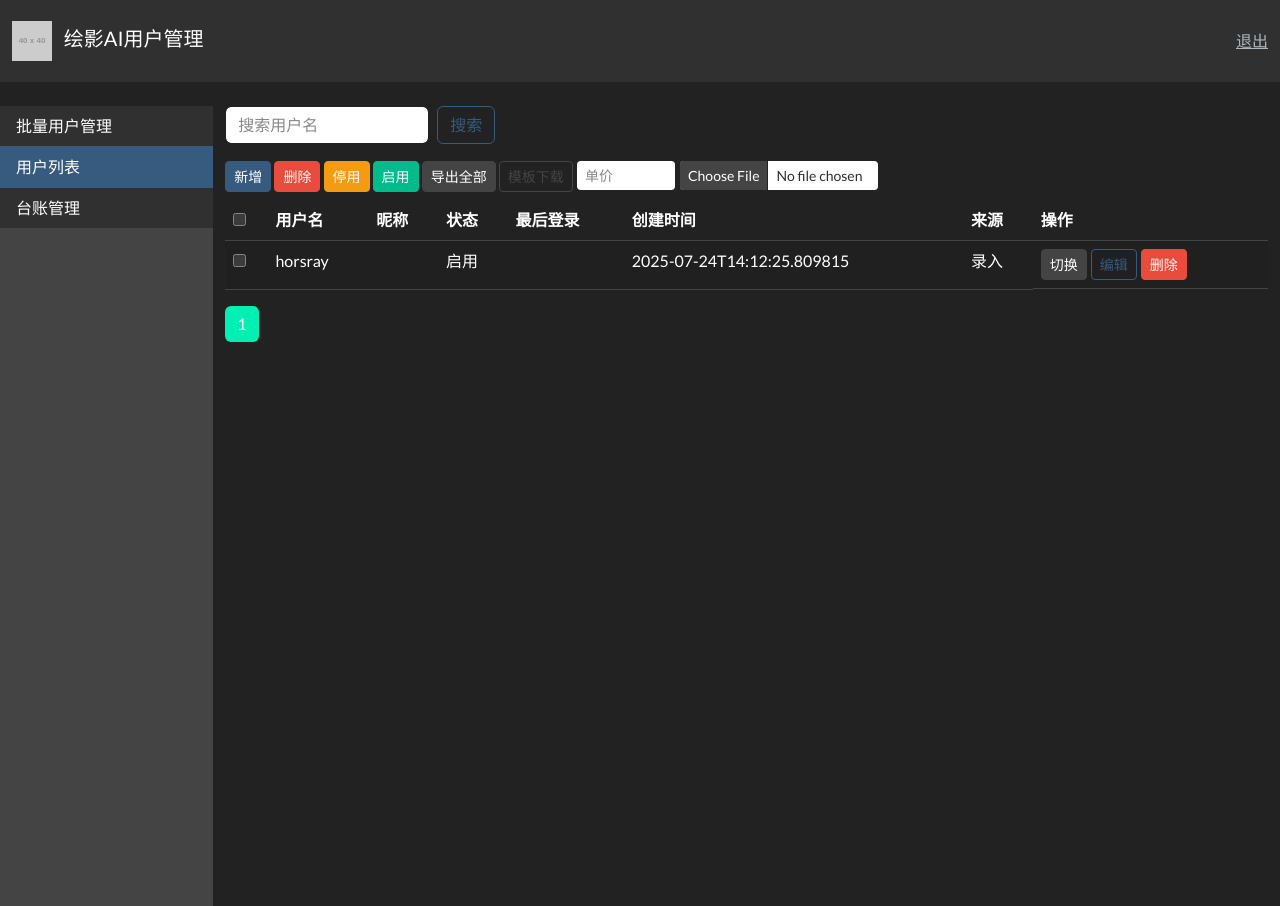
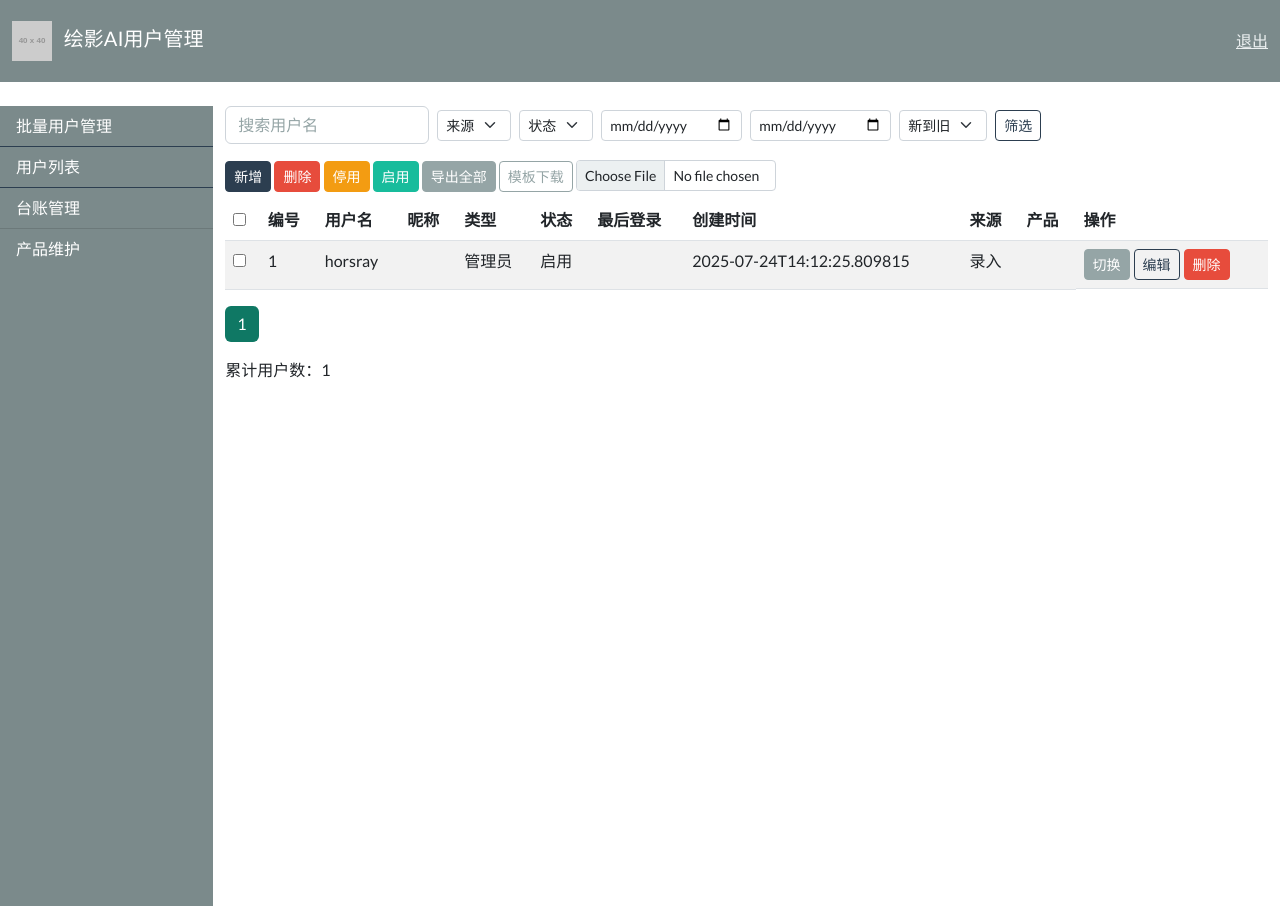
Before and after one commit to Horsray/proxy, a Flask app: page /users in a window 1280 px wide. Run offline with Flask 3, Linux system fonts and the light colour scheme; the visitor is signed in with stand-in values (Sample User, id 1); grey boxes labelled with a size stand in for pictures from a placeholder-image service; some libraries are stand-ins or nearby versions.

Commit message:
Enhance admin UI and add product management

```diff
--- /dev/null
+++ b/products.json
@@ -0,0 +1 @@
+{"products": {"绘影AI": {"name": "绘影AI", "version": "1.0", "type": "标准版"}}}
--- a/server.py
+++ b/server.py
@@ -14,6 +14,7 @@ from openpyxl import Workbook, load_workbook
 BASE_DIR = os.path.dirname(os.path.abspath(__file__))
 USERS_FILE = os.path.join(BASE_DIR, 'users.json')
 LEDGER_FILE = os.path.join(BASE_DIR, 'ledger.json')
+PRODUCTS_FILE = os.path.join(BASE_DIR, 'products.json')
 app = Flask(__name__)
 app.secret_key = os.environ.get('SECRET_KEY', 'huiying-secret')
 
@@ -53,6 +54,21 @@ def load_ledger() -> list:
 def save_ledger(records: list) -> None:
     with open(LEDGER_FILE, 'w', encoding='utf-8') as f:
         json.dump({'records': records}, f, indent=4, ensure_ascii=False)
+
+
+def load_products() -> dict:
+    if os.path.exists(PRODUCTS_FILE):
+        with open(PRODUCTS_FILE, 'r', encoding='utf-8') as f:
+            try:
+                return json.load(f).get('products', {})
+            except Exception:
+                return {}
+    return {}
+
+
+def save_products(products: dict) -> None:
+    with open(PRODUCTS_FILE, 'w', encoding='utf-8') as f:
+        json.dump({'products': products}, f, indent=4, ensure_ascii=False)
 
 
 def admin_required(f):
@@ -97,7 +113,8 @@ def index():
 @admin_required
 def bulk_manage():
     accounts = session.get('bulk_accounts')
-    return render_template('bulk.html', accounts=accounts)
+    products = load_products()
+    return render_template('bulk.html', accounts=accounts, products=products)
 
 
 @app.route('/users/random')
@@ -134,16 +151,37 @@ def bulk_export():
 @admin_required
 def user_list():
     query = request.args.get('q', '')
+    source = request.args.get('source', '')
+    status = request.args.get('status', '')
+    sort = request.args.get('sort', 'desc')
+    start = request.args.get('start', '')
+    end = request.args.get('end', '')
     page = int(request.args.get('page', 1))
     per_page = 15
     users = load_users()
     if query:
         users = {k: v for k, v in users.items() if query.lower() in k.lower()}
-    total = len(users)
-    items = list(users.items())[(page - 1) * per_page: page * per_page]
+    if source:
+        users = {k: v for k, v in users.items() if v.get('source') == source}
+    if status:
+        flag = status == 'enabled'
+        users = {k: v for k, v in users.items() if v.get('enabled', True) == flag}
+    if start:
+        users = {k: v for k, v in users.items() if v.get('created_at', '') >= start}
+    if end:
+        users = {k: v for k, v in users.items() if v.get('created_at', '') <= end}
+    items = list(users.items())
+    admins = [i for i in items if i[1].get('is_admin')]
+    others = [i for i in items if not i[1].get('is_admin')]
+    others.sort(key=lambda x: x[1].get('created_at', ''), reverse=(sort != 'asc'))
+    items = admins + others
+    total = len(items)
+    page_items = items[(page - 1) * per_page: page * per_page]
+    products = load_products()
     return render_template(
-        'users.html', users=dict(items), total=total,
-        page=page, per_page=per_page, query=query
+        'users.html', users=dict(page_items), total=total,
+        page=page, per_page=per_page, query=query, source=source,
+        status=status, sort=sort, start=start, end=end, products=products
     )
 
 
@@ -154,7 +192,8 @@ def add_user():
     password = request.form.get('password')
     nickname = request.form.get('nickname', '')
     is_admin = bool(request.form.get('is_admin'))
-    price = float(request.form.get('price', 0))
+    price = float(request.form.get('price') or 0)
+    product = request.form.get('product', '')
     if not username or not password:
         return redirect(url_for('user_list'))
     users = load_users()
@@ -167,6 +206,7 @@ def add_user():
         'enabled': True,
         'source': 'add',
         'price': price,
+        'product': product,
         'created_at': datetime.now().strftime('%Y-%m-%d %H:%M:%S'),
         'last_login': None
     }
@@ -176,6 +216,7 @@ def add_user():
     records.append({
         'time': datetime.now().strftime('%Y-%m-%d %H:%M:%S'),
         'admin': session.get('admin'),
+        'product': product,
         'price': price,
         'count': 1,
         'revenue': price
@@ -231,6 +272,7 @@ def update_user(name):
     nickname = request.form.get('nickname')
     is_admin = bool(request.form.get('is_admin'))
     enabled = bool(request.form.get('enabled'))
+    product = request.form.get('product')
     users = load_users()
     if name in users:
         user = users[name]
@@ -244,6 +286,8 @@ def update_user(name):
             users[name]['nickname'] = nickname
         users[name]['is_admin'] = is_admin
         users[name]['enabled'] = enabled
+        if product is not None:
+            users[name]['product'] = product
         save_users(users)
     return redirect(url_for('user_list'))
 
@@ -252,7 +296,8 @@ def update_user(name):
 @admin_required
 def import_users():
     file = request.files.get('file')
-    price = float(request.form.get('price', 0))
+    price = float(request.form.get('price') or 0)
+    product = request.form.get('product', '')
     if not file:
         return redirect(url_for('user_list'))
     filename = secure_filename(file.filename)
@@ -278,6 +323,7 @@ def import_users():
                 'is_admin': is_admin,
                 'enabled': True,
                 'source': 'import',
+                'product': product,
                 'created_at': datetime.now().strftime('%Y-%m-%d %H:%M:%S'),
                 'last_login': None,
                 'price': price
@@ -289,6 +335,7 @@ def import_users():
         records.append({
             'time': datetime.now().strftime('%Y-%m-%d %H:%M:%S'),
             'admin': session.get('admin'),
+            'product': product,
             'price': price,
             'count': count,
             'revenue': price * count
@@ -305,7 +352,7 @@ def export_users():
     ws = wb.active
     ws.append([
         '用户名', '密码', '昵称', '是否管理员',
-        '启用', '来源', '创建时间', '最后登录'
+        '启用', '来源', '创建时间', '最后登录', '产品'
     ])
     for name, info in users.items():
         ws.append([
@@ -317,6 +364,7 @@ def export_users():
             info.get('source'),
             info.get('created_at'),
             info.get('last_login'),
+            info.get('product','')
         ])
     bio = BytesIO()
     wb.save(bio)
@@ -336,11 +384,43 @@ def download_template():
     return send_file(bio, download_name='import_template.xlsx', as_attachment=True)
 
 
+@app.route('/products')
+@admin_required
+def products():
+    products = load_products()
+    return render_template('products.html', products=products)
+
+
+@app.route('/products/add', methods=['POST'])
+@admin_required
+def add_product():
+    name = request.form.get('name')
+    version = request.form.get('version', '')
+    ptype = request.form.get('ptype', '')
+    if not name:
+        return redirect(url_for('products'))
+    products = load_products()
+    products[name] = {'name': name, 'version': version, 'type': ptype}
+    save_products(products)
+    return redirect(url_for('products'))
+
+
+@app.route('/products/<name>/delete', methods=['POST'])
+@admin_required
+def delete_product(name):
+    products = load_products()
+    if name in products:
+        products.pop(name)
+        save_products(products)
+    return redirect(url_for('products'))
+
+
 @app.route('/users/bulk_create', methods=['POST'])
 @admin_required
 def bulk_create():
     count = int(request.form.get('count', 0))
-    price = float(request.form.get('price', 0))
+    price = float(request.form.get('price') or 0)
+    product = request.form.get('product', '')
     users = load_users()
     new_accounts = []
     for _ in range(count):
@@ -355,6 +435,7 @@ def bulk_create():
             'is_admin': False,
             'enabled': True,
             'source': 'batch',
+            'product': product,
             'created_at': datetime.now().strftime('%Y-%m-%d %H:%M:%S'),
             'last_login': None,
             'price': price
@@ -367,6 +448,7 @@ def bulk_create():
         records.append({
             'time': datetime.now().strftime('%Y-%m-%d %H:%M:%S'),
             'admin': session.get('admin'),
+            'product': product,
             'price': price,
             'count': count,
             'revenue': price * count
@@ -379,6 +461,18 @@ def bulk_create():
 @admin_required
 def ledger_view():
     records = load_ledger()
+    product = request.args.get('product', '')
+    admin = request.args.get('admin', '')
+    start = request.args.get('start', '')
+    end = request.args.get('end', '')
+    if product:
+        records = [r for r in records if r.get('product') == product]
+    if admin:
+        records = [r for r in records if r.get('admin') == admin]
+    if start:
+        records = [r for r in records if r['time'] >= start]
+    if end:
+        records = [r for r in records if r['time'] <= end]
     total = sum(r.get('revenue', 0) for r in records)
     today = datetime.now().strftime('%Y-%m-%d')
     month = datetime.now().strftime('%Y-%m')
@@ -386,9 +480,12 @@ def ledger_view():
     daily = sum(r['revenue'] for r in records if r['time'].startswith(today))
     monthly = sum(r['revenue'] for r in records if r['time'].startswith(month))
     yearly = sum(r['revenue'] for r in records if r['time'].startswith(year))
+    products = load_products()
     return render_template(
         'ledger.html', records=records, daily=daily,
-        monthly=monthly, yearly=yearly, total=total
+        monthly=monthly, yearly=yearly, total=total,
+        product_filter=product, admin_filter=admin,
+        start=start, end=end, products=products
     )
 
 
--- a/templates/layout.html
+++ b/templates/layout.html
@@ -4,7 +4,7 @@
     <meta charset="utf-8">
     <meta name="viewport" content="width=device-width, initial-scale=1">
     <title>{% block title %}用户管理{% endblock %}</title>
-    <link href="https://cdn.jsdelivr.net/npm/bootswatch@5.3.2/dist/darkly/bootstrap.min.css" rel="stylesheet">
+    <link href="https://cdn.jsdelivr.net/npm/bootswatch@5.3.2/dist/flatly/bootstrap.min.css" rel="stylesheet">
     <style>
       .sidebar {
         min-height: 100vh;
@@ -25,11 +25,12 @@
 </nav>
 <div class="container-fluid">
   <div class="row">
-    <div class="col-2 bg-secondary sidebar p-0">
+    <div class="col-2 bg-dark text-white sidebar p-0">
       <div class="list-group list-group-flush">
-        <a href="{{ url_for('bulk_manage') }}" class="list-group-item list-group-item-action {% if request.path.startswith('/bulk') %}active{% endif %}">批量用户管理</a>
-        <a href="{{ url_for('user_list') }}" class="list-group-item list-group-item-action {% if request.path.startswith('/users') %}active{% endif %}">用户列表</a>
-        <a href="{{ url_for('ledger_view') }}" class="list-group-item list-group-item-action {% if request.path.startswith('/ledger') %}active{% endif %}">台账管理</a>
+        <a href="{{ url_for('bulk_manage') }}" class="list-group-item list-group-item-action bg-dark text-white {% if request.path.startswith('/bulk') %}active{% endif %}">批量用户管理</a>
+        <a href="{{ url_for('user_list') }}" class="list-group-item list-group-item-action bg-dark text-white {% if request.path.startswith('/users') %}active{% endif %}">用户列表</a>
+        <a href="{{ url_for('ledger_view') }}" class="list-group-item list-group-item-action bg-dark text-white {% if request.path.startswith('/ledger') %}active{% endif %}">台账管理</a>
+        <a href="{{ url_for('products') }}" class="list-group-item list-group-item-action bg-dark text-white {% if request.path.startswith('/products') %}active{% endif %}">产品维护</a>
       </div>
     </div>
     <div class="col-10">
--- a/templates/login.html
+++ b/templates/login.html
@@ -4,7 +4,7 @@
     <meta charset="utf-8">
     <meta name="viewport" content="width=device-width, initial-scale=1">
     <title>管理员登录</title>
-    <link href="https://cdn.jsdelivr.net/npm/bootswatch@5.3.2/dist/darkly/bootstrap.min.css" rel="stylesheet">
+    <link href="https://cdn.jsdelivr.net/npm/bootswatch@5.3.2/dist/flatly/bootstrap.min.css" rel="stylesheet">
 </head>
 <body class="d-flex justify-content-center align-items-center vh-100">
 <div class="card p-4" style="min-width:320px;">
--- a/templates/users.html
+++ b/templates/users.html
@@ -3,11 +3,34 @@
 {% block content %}
 <div class="mb-3">
   <form class="row row-cols-lg-auto g-2 align-items-center" method="get">
-    <div class="col-3">
+    <div class="col-auto">
       <input type="text" name="q" class="form-control" placeholder="搜索用户名" value="{{ query }}">
     </div>
     <div class="col-auto">
-      <button type="submit" class="btn btn-outline-primary">搜索</button>
+      <select name="source" class="form-select form-select-sm">
+        <option value="">来源</option>
+        <option value="add" {% if source=='add' %}selected{% endif %}>录入</option>
+        <option value="batch" {% if source=='batch' %}selected{% endif %}>生成</option>
+        <option value="import" {% if source=='import' %}selected{% endif %}>导入</option>
+      </select>
+    </div>
+    <div class="col-auto">
+      <select name="status" class="form-select form-select-sm">
+        <option value="">状态</option>
+        <option value="enabled" {% if status=='enabled' %}selected{% endif %}>启用</option>
+        <option value="disabled" {% if status=='disabled' %}selected{% endif %}>停用</option>
+      </select>
+    </div>
+    <div class="col-auto"><input type="date" name="start" class="form-control form-control-sm" value="{{ start }}"></div>
+    <div class="col-auto"><input type="date" name="end" class="form-control form-control-sm" value="{{ end }}"></div>
+    <div class="col-auto">
+      <select name="sort" class="form-select form-select-sm">
+        <option value="desc" {% if sort=='desc' %}selected{% endif %}>新到旧</option>
+        <option value="asc" {% if sort=='asc' %}selected{% endif %}>旧到新</option>
+      </select>
+    </div>
+    <div class="col-auto">
+      <button type="submit" class="btn btn-outline-primary btn-sm">筛选</button>
     </div>
   </form>
 </div>
@@ -19,19 +42,21 @@
   <button name="action" value="enable" class="btn btn-success btn-sm">启用</button>
   <a class="btn btn-secondary btn-sm" href="{{ url_for('export_users') }}">导出全部</a>
   <a class="btn btn-outline-secondary btn-sm" href="{{ url_for('download_template') }}">模板下载</a>
-  <input type="number" name="price" step="0.01" placeholder="单价" class="form-control form-control-sm d-inline-block" style="width:100px">
   <input type="file" name="file" class="form-control form-control-sm d-inline-block" style="width:200px" onchange="this.form.submit()" formaction="{{ url_for('import_users') }}" formmethod="post" enctype="multipart/form-data">
 </div>
 <table class="table table-striped table-hover">
   <thead>
     <tr>
       <th scope="col"><input type="checkbox" id="check-all" onclick="document.querySelectorAll('input[name=names]').forEach(c=>c.checked=this.checked)"></th>
+      <th>编号</th>
       <th>用户名</th>
       <th>昵称</th>
+      <th>类型</th>
       <th>状态</th>
       <th>最后登录</th>
       <th>创建时间</th>
       <th>来源</th>
+      <th>产品</th>
       <th>操作</th>
     </tr>
   </thead>
@@ -39,14 +64,17 @@
   {% for name, info in users.items() %}
     <tr>
       <td><input type="checkbox" name="names" value="{{ name }}"></td>
+      <td>{{ loop.index + (page-1)*per_page }}</td>
       <td>{{ name }}</td>
       <td>{{ info.nickname }}</td>
+      <td>{% if info.is_admin %}管理员{% else %}用户{% endif %}</td>
       <td>{% if info.enabled %}启用{% else %}停用{% endif %}</td>
       <td>{{ info.last_login or '' }}</td>
       <td>{{ info.created_at }}</td>
       <td>
         {% if info.source == 'add' %}录入{% elif info.source == 'batch' %}生成{% elif info.source == 'import' %}导入{% else %}{{ info.source }}{% endif %}
       </td>
+      <td>{{ info.product or '' }}</td>
       <td class="d-flex gap-1">
         <form method="post" action="{{ url_for('toggle_user', name=name) }}" class="d-inline">
           <button class="btn btn-sm btn-secondary" title="启用/停用">切换</button>
@@ -67,6 +95,14 @@
               <div class="mb-2"><label class="form-label">用户名</label><input name="username" class="form-control" value="{{ name }}"></div>
               <div class="mb-2"><label class="form-label">昵称</label><input name="nickname" class="form-control" value="{{ info.nickname }}"></div>
               <div class="mb-2"><label class="form-label">新密码</label><input name="password" class="form-control"></div>
+              <div class="mb-2">
+                <label class="form-label">产品</label>
+                <select name="product" class="form-select">
+                  {% for p in products.values() %}
+                  <option value="{{ p.name }}" {% if info.product==p.name %}selected{% endif %}>{{ p.name }} {{ p.version }}</option>
+                  {% endfor %}
+                </select>
+              </div>
               <div class="form-check form-switch mb-2"><input class="form-check-input" type="checkbox" name="is_admin" {% if info.is_admin %}checked{% endif %}> 管理员</div>
               <div class="form-check form-switch"><input class="form-check-input" type="checkbox" name="enabled" {% if info.enabled %}checked{% endif %}> 启用</div>
             </div>
@@ -82,10 +118,11 @@
 <nav>
   <ul class="pagination">
     {% for p in range(1, (total-1)//per_page + 2) %}
-      <li class="page-item {% if p==page %}active{% endif %}"><a class="page-link" href="?page={{ p }}&q={{ query }}">{{ p }}</a></li>
+      <li class="page-item {% if p==page %}active{% endif %}"><a class="page-link" href="?page={{ p }}&q={{ query }}&source={{ source }}&status={{ status }}&sort={{ sort }}&start={{ start }}&end={{ end }}">{{ p }}</a></li>
     {% endfor %}
   </ul>
 </nav>
+<div class="mt-2">累计用户数：{{ total }}</div>
 <!-- add user modal -->
 <div class="modal fade" id="add-user" tabindex="-1">
   <div class="modal-dialog">
@@ -107,6 +144,14 @@
           <div class="mb-2">
             <label class="form-label">单价(元)</label>
             <input name="price" type="number" step="0.01" class="form-control" value="0">
+          </div>
+          <div class="mb-2">
+            <label class="form-label">产品</label>
+            <select name="product" class="form-select">
+              {% for p in products.values() %}
+              <option value="{{ p.name }}">{{ p.name }} {{ p.version }}</option>
+              {% endfor %}
+            </select>
           </div>
           <div class="form-check mb-2">
             <input class="form-check-input" type="checkbox" id="rand" onclick="genRandom(this.checked)">
```
Also changed, not shown: templates/bulk.html (+7 -0 lines), templates/ledger.html (+16 -1 lines), templates/products.html (added, +28 -0 lines).
